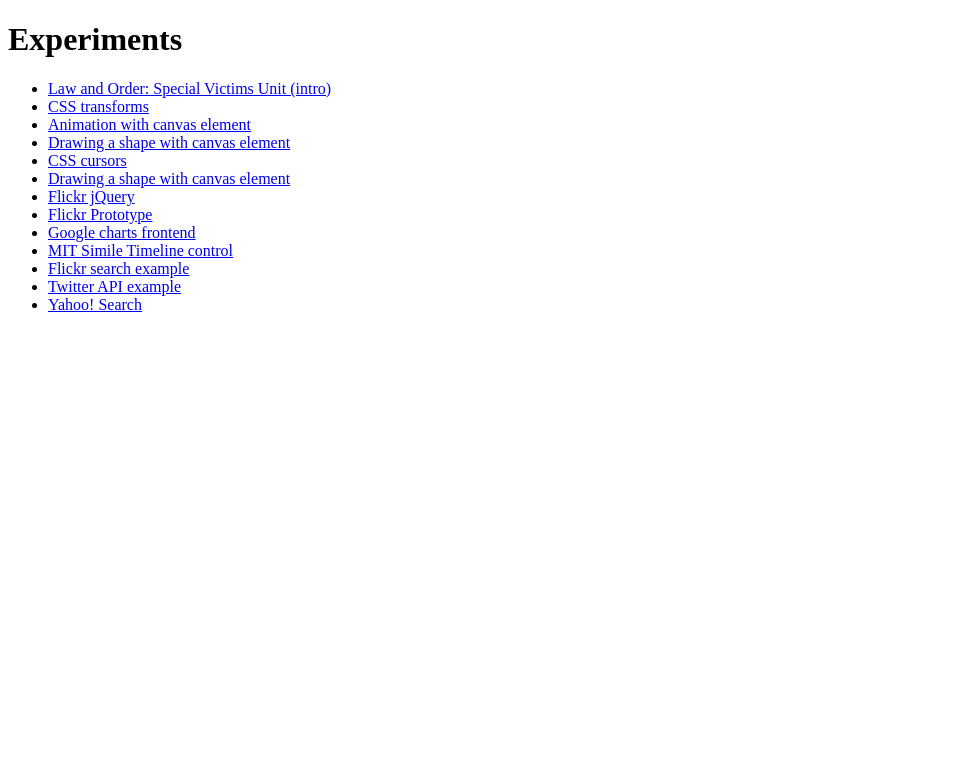
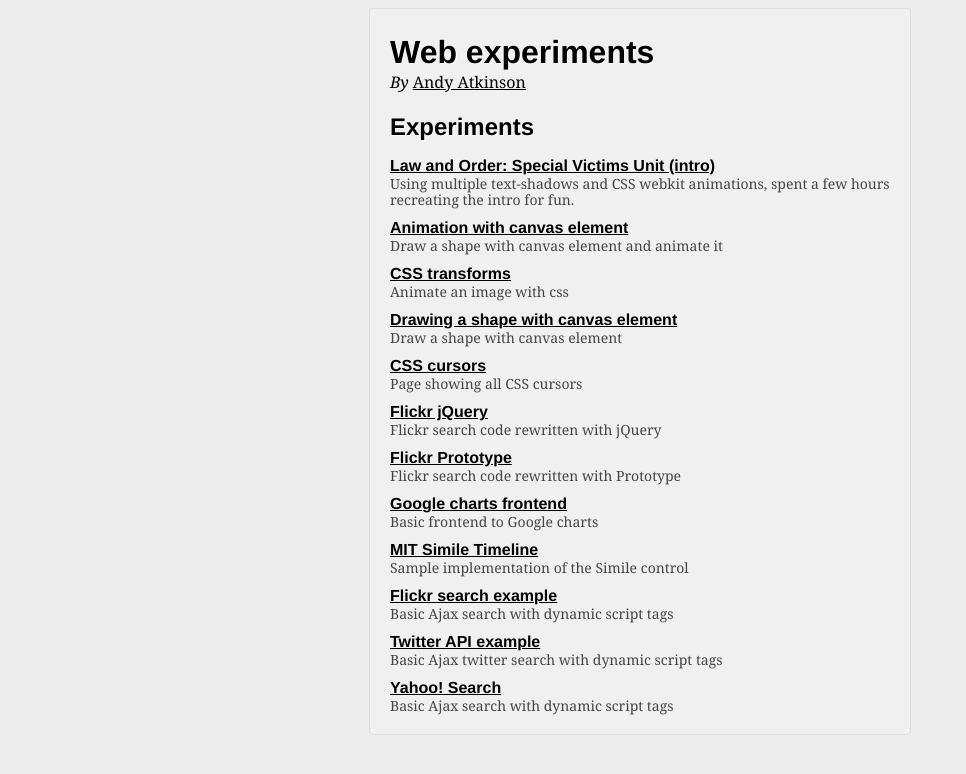
Before and after one commit to samuelbeek/experiments, a plain HTML site: page index.html in a window 1280 px wide. Shown: the whole page, without its empty margins (0-966 px from the left). Drawn offline with Linux system fonts and the light colour scheme.

Commit message:
update the index page style

```diff
--- a/index.html
+++ b/index.html
@@ -1,52 +1,76 @@
 <!DOCTYPE html>
 <html>
   <head>
-    <title>Experiments</title>
+    <title>Web experiments by Andy Atkinson</title>
+    <style type="text/css" media="screen">
+      body{background-color:#ededed;font-family:Helvetica, Arial, sans-serif;}
+      #container{
+        width:500px;
+        margin:0 auto;
+        background-color:#f0f0f0;
+        border:1px solid #ddd;
+        padding:5px 20px 5px 20px;
+        -moz-border-radius:4px;
+        -webkit-border-radius:4px;
+      }
+      #container h1, h2{text-shadow:1px 1px 0 #fff;margin:0;}
+      #container #intro{padding:20px 0;}
+      #container #intro .info{font-family:Georgia, serif;}
+      #container #intro .info a{color:#000;}
+      #container #experiments ul{padding:10px 0;margin:0;}
+      #container #experiments ul li{list-style-type:none;padding:5px 0;}
+      #container #experiments ul li a{color:#000;}
+      #container #experiments ul li .experiment{padding:0;color:#444;font-family:Georgia, serif;line-height:16px;font-size:14px;}
+      #container #experiments ul li .experiment h3{line-height:20px;font-family:Helvetica, sans-serif;padding:0;margin:0;font-size:16px;}
+    </style>
   </head>
   <body>
+    <div id='container'>
+      <div id='intro'>
+        <h1>Web experiments</h1>
+        <div class='info'><em>By</em> <a href='http://webandy.com'>Andy Atkinson</a></div>
+      </div>
       <div id='experiments'>
-      <h1>Experiments</h1>
+        <h2>Experiments</h2>
         <ul>
           <li>
-          <div class='experiment'><a href='svu/index.html'>Law and Order: Special Victims Unit (intro)</a></div>
+            <div class='experiment'><h3><a href='svu/index.html'>Law and Order: Special Victims Unit (intro)</a></h3>Using multiple text-shadows and CSS webkit animations, spent a few hours recreating the intro for fun.</div>
           </li>
           <li>
-          <div class='experiment'><a href='transforms/index.html'>CSS transforms</a></div>
+            <div class='experiment'><h3><a href='canvas-animation/index.html'>Animation with canvas element</a></h3>Draw a shape with canvas element and animate it</div>
           </li>
           <li>
-          <div class='experiment'><a href='canvas-animation/index.html'>Animation with canvas element</a></div>
+            <div class='experiment'><h3><a href='transforms/index.html'>CSS transforms</a></h3>Animate an image with css</div>
           </li>
           <li>
-          <div class='experiment'><a href='canvas-shape/index.html'>Drawing a shape with canvas element</a></div>
+            <div class='experiment'><h3><a href='canvas-shape/index.html'>Drawing a shape with canvas element</a></h3>Draw a shape with canvas element</div>
           </li>
           <li>
-          <div class='experiment'><a href='cursors/index.html'>CSS cursors</a></div>
+            <div class='experiment'><h3><a href='cursors/index.html'>CSS cursors</a></h3>Page showing all CSS cursors</div>
           </li>
           <li>
-          <div class='experiment'><a href='canvas-shape/index.html'>Drawing a shape with canvas element</a></div>
+            <div class='experiment'><h3><a href='flickr-jquery/index.html'>Flickr jQuery</a></h3>Flickr search code rewritten with jQuery</div>
           </li>
           <li>
-          <div class='experiment'><a href='flickr-jquery/index.html'>Flickr jQuery</a></div>
+            <div class='experiment'><h3><a href='flickr-prototype/index.html'>Flickr Prototype</a></h3>Flickr search code rewritten with Prototype</div>
           </li>
           <li>
-          <div class='experiment'><a href='flickr-prototype/index.html'>Flickr Prototype</a></div>
+            <div class='experiment'><h3><a href='google-charts/index.html'>Google charts frontend</a></h3>Basic frontend to Google charts</div>
           </li>
           <li>
-          <div class='experiment'><a href='google-charts/index.html'>Google charts frontend</a></div>
+            <div class='experiment'><h3><a href='timeline/index.html'>MIT Simile Timeline</a></h3>Sample implementation of the Simile control</div>
           </li>
           <li>
-          <div class='experiment'><a href='timeline/index.html'>MIT Simile Timeline control</a></div>
+            <div class='experiment'><h3><a href='flickr/index.html'>Flickr search example</a></h3>Basic Ajax search with dynamic script tags</div>
           </li>
           <li>
-          <div class='experiment'><a href='flickr/index.html'>Flickr search example</a></div>
+            <div class='experiment'><h3><a href='twitter/index.html'>Twitter API example</a></h3>Basic Ajax twitter search with dynamic script tags</div>
           </li>
           <li>
-          <div class='experiment'><a href='twitter/index.html'>Twitter API example</a></div>
-        </li>
-        <li>
-          <div class='experiment'><a href='yahoo-search/index.html'>Yahoo! Search</a></div>
+            <div class='experiment'><h3><a href='yahoo-search/index.html'>Yahoo! Search</a></h3>Basic Ajax search with dynamic script tags</div>
           </li>
         </ul>
       </div>
+    </div>
   </body>
 </html>
```
Lines whose indentation alone changed are shown as unchanged.
